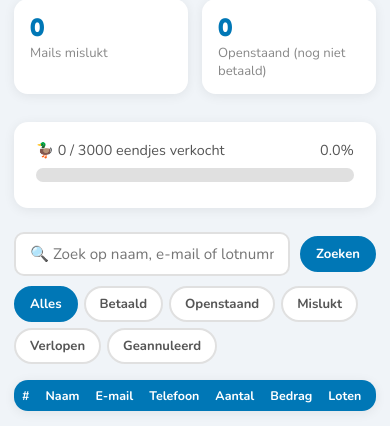
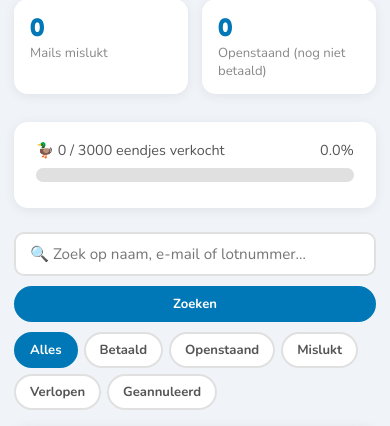
Before and after one commit to palmw01/eendjesrace, a Flask app: page /admin in a window 390 px wide. Shown: the part 226-652 px from the top of the page. Run offline with Flask 3, Linux system fonts and the light colour scheme; the visitor is signed in with stand-in values (Sample User, id 1); data comes from the database, SQL or seed files in the repository; data that the repository does not hold is empty; parts of the project's set-up code (start-up, migrations or seed data) failed here and were passed over.

Commit message:
Fix horizontale overflow admin-pagina op mobiel
Het statusfilter-div had geen breedtebeperking: de flex-algoritme gebruikte
de max-content breedte (~500px voor 6 knoppen op één rij), waardoor de pagina
breder werd dan het viewport. Oplossing:
- statusfilter krijgt width: 100% op mobiel
- zoek-form forceert column-layout met align-items: stretch (!important om
  inline stijl te overriden)
- zoek input min-width: 0 en flex: none zodat hij niet buiten beeld loopt
- zoek-knop ook vol-breed op mobiel
- html { overflow-x: hidden } als veiligheidsnetter

Co-Authored-By: Claude Sonnet 4.6 <noreply@anthropic.com>

```diff
--- a/templates/admin.html
+++ b/templates/admin.html
@@ -8,6 +8,7 @@
   <link href="https://fonts.googleapis.com/css2?family=Fredoka+One&family=Nunito:wght@400;600;700&display=swap" rel="stylesheet">
   <style>
     * { box-sizing: border-box; margin: 0; padding: 0; }
+    html { overflow-x: hidden; }
     body { font-family: 'Nunito', sans-serif; background: #F0F4F8; color: #1A1A2E; padding: 24px; }
 
     .topbar {
@@ -158,7 +159,7 @@
     .tabel-wrapper table { border-radius: 0; box-shadow: none; }
 
     @media (max-width: 700px) {
-      body { padding: 14px; }
+      body { padding: 14px; max-width: 100%; }
       h1 { font-size: 1.4rem; }
 
       .stat { padding: 14px 16px; min-width: 110px; }
@@ -166,6 +167,12 @@
 
       table { font-size: .78rem; }
       th, td { padding: 7px 8px; }
+
+      /* Zoekbalk: stapel alles verticaal zodat statusfilter niet de pagina verbreedt */
+      .zoek { display: flex !important; flex-direction: column !important; align-items: stretch !important; }
+      .zoek input[type="text"] { max-width: 100%; min-width: 0; flex: none !important; }
+      .zoek button { width: 100%; }
+      .statusfilter { width: 100%; }
 
       .instelling-kaart { padding: 16px; margin-top: 28px; }
       .instelling-rij { flex-direction: column; align-items: flex-start; gap: 6px; }
```
